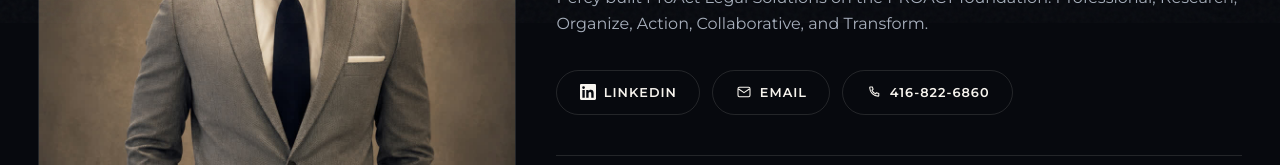
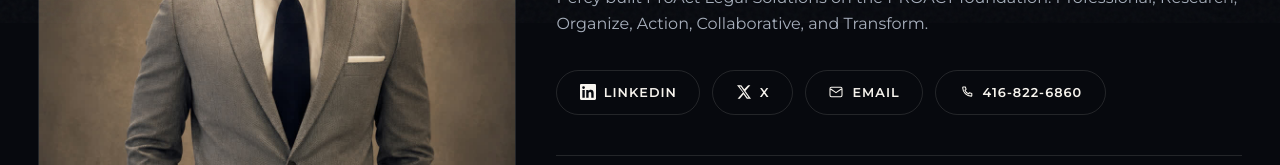
Before and after one commit to aeliayousaf/PROACT, a Next.js app: page /professionals in a window 1280 px wide. Shown: the part 777-942 px from the top of the page. Built offline with nearby package versions, Linux system fonts and the light colour scheme; no server answers; a web font is replaced by a local one.

Commit message:
Update Professionals LinkedIn and add X link

```diff
--- a/content/site.ts
+++ b/content/site.ts
@@ -18,7 +18,8 @@ export const site = {
     image: "/images/percy-web.jpg",
     imageAlt:
       "Percy Adjei Laryea, founder of ProAct Legal Solutions, in a light gray suit and navy tie",
-    linkedin: "https://www.linkedin.com/in/percylaryea",
+    linkedin: "https://www.linkedin.com/in/proact-legal-6a0008434/",
+    x: "https://x.com/proactlegals",
     digitalCard: {
       title: "Digital business card",
       body: "Scan the Chip QR code to save contact details instantly. Works with any smartphone camera — no app required.",
--- a/src/app/professionals/page.tsx
+++ b/src/app/professionals/page.tsx
@@ -8,6 +8,14 @@ function IconLinkedIn({ className = "h-4 w-4" }: { className?: string }) {
   return (
     <svg viewBox="0 0 24 24" fill="currentColor" aria-hidden className={className}>
       <path d="M20.447 20.452h-3.554v-5.569c0-1.328-.027-3.037-1.852-3.037-1.853 0-2.136 1.445-2.136 2.939v5.667H9.351V9h3.414v1.561h.046c.477-.9 1.637-1.85 3.37-1.85 3.601 0 4.267 2.37 4.267 5.455v6.286zM5.337 7.433a2.062 2.062 0 1 1 0-4.124 2.062 2.062 0 0 1 0 4.124zM7.119 20.452H3.555V9h3.564v11.452zM22.225 0H1.771C.792 0 0 .774 0 1.729v20.542C0 23.227.792 24 1.771 24h20.451C23.2 24 24 23.227 24 22.271V1.729C24 .774 23.2 0 22.222 0h.003z" />
+    </svg>
+  );
+}
+
+function IconX({ className = "h-4 w-4" }: { className?: string }) {
+  return (
+    <svg viewBox="0 0 24 24" fill="currentColor" aria-hidden className={className}>
+      <path d="M18.244 2H21.5l-7.5 8.57L22.5 22h-6.29l-4.93-6.44L5.7 22H2.44l8.02-9.16L1.5 2h6.45l4.45 5.9L18.244 2Zm-1.1 18.1h1.75L7.01 3.8H5.14l11.999 16.3Z" />
     </svg>
   );
 }
@@ -90,6 +98,15 @@ export default function ProfessionalsPage() {
                 <IconLinkedIn />
                 LinkedIn
               </a>
+              <a
+                href={founder.x}
+                target="_blank"
+                rel="noopener noreferrer"
+                className="btn btn-ghost"
+              >
+                <IconX />
+                X
+              </a>
               <a href={site.emailHref} className="btn btn-ghost">
                 <IconMail />
                 Email
--- a/src/lib/vcard.ts
+++ b/src/lib/vcard.ts
@@ -22,6 +22,7 @@ export function buildFounderVCard() {
     `TEL;TYPE=WORK,VOICE:+${phone.startsWith("1") ? phone : `1${phone}`}`,
     `EMAIL;TYPE=INTERNET:${site.email}`,
     `URL:${founder.linkedin}`,
+    `URL:${founder.x}`,
     `URL:${site.website}`,
     "END:VCARD",
   ].join("\n");
```
